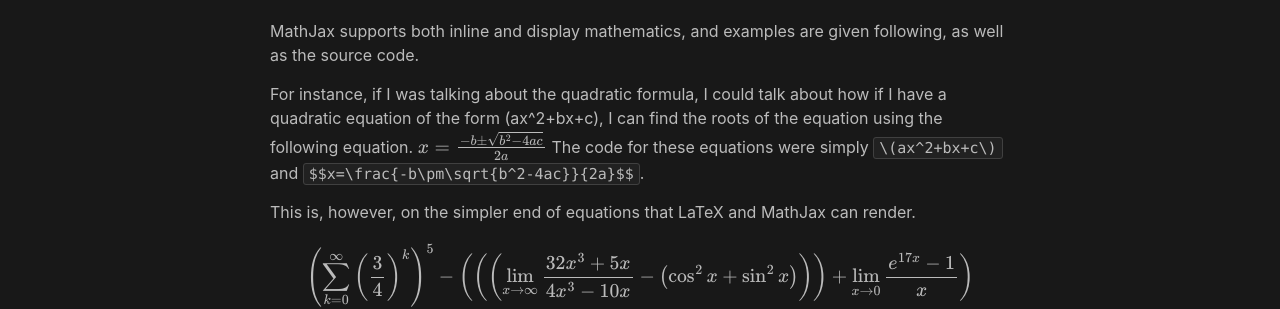
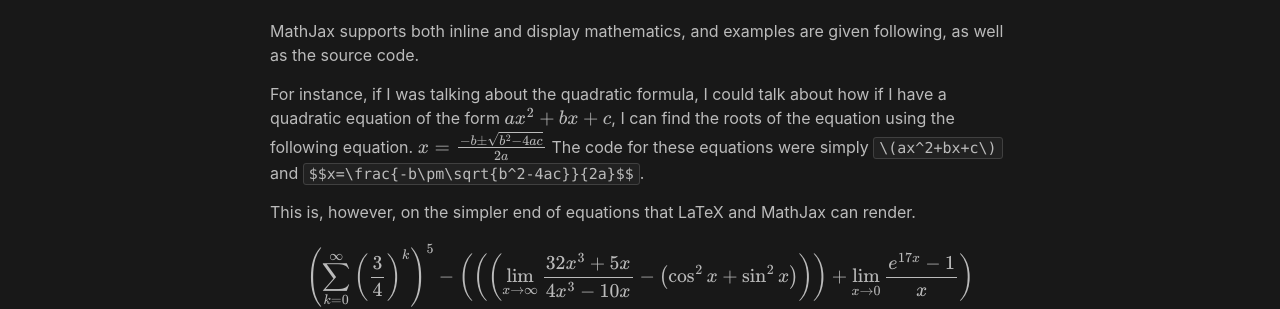
Before and after one commit to Weirdguyz/Weirdguyz.github.io, a Jekyll site: the page built from _posts/2023-03-30-MathJax.md, in a window 1280 px wide. Shown: the part 439-748 px from the top of the page. Built offline with Jekyll 4.4.1, drawn with Linux system fonts in a browser that asks for light colours.

```diff
--- a/_posts/2023-03-30-MathJax.md
+++ b/_posts/2023-03-30-MathJax.md
@@ -13,6 +13,7 @@ Nutshell.setOptions({
     dontEmbedHeadings: true, // If 'true', removes the "embed this as a nutshell" option on headings
 });
 </script>
+
 <style>
     .nutshell-bubble code{
         background:#212121;
@@ -28,7 +29,7 @@ MathJax is a "Javascript display engine" for mathematics, that works in all brow
 ## Examples
 MathJax supports both inline and display mathematics, and examples are given following, as well as the source code.
 
-For instance, if I was talking about the quadratic formula, I could talk about how if I have a quadratic equation of the form \(ax^2+bx+c\), I can find the roots of the equation using the following equation.
+For instance, if I was talking about the quadratic formula, I could talk about how if I have a quadratic equation of the form \\(ax^2+bx+c\\), I can find the roots of the equation using the following equation.
 $$x=\frac{-b\pm\sqrt{b^2-4ac}}{2a}$$
 The code for these equations were simply `\(ax^2+bx+c\)` and `$$x=\frac{-b\pm\sqrt{b^2-4ac}}{2a}$$`.
 
```
